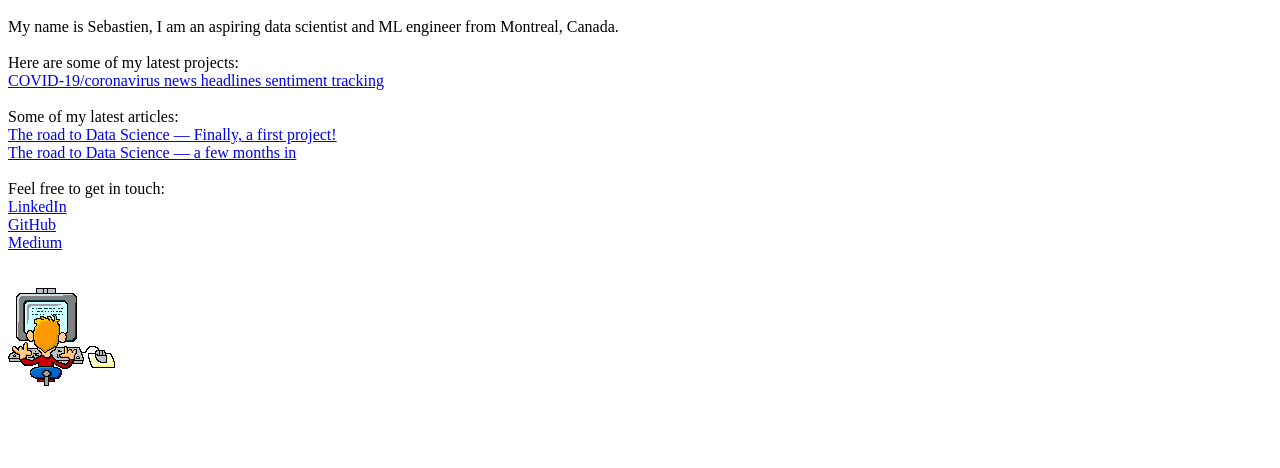
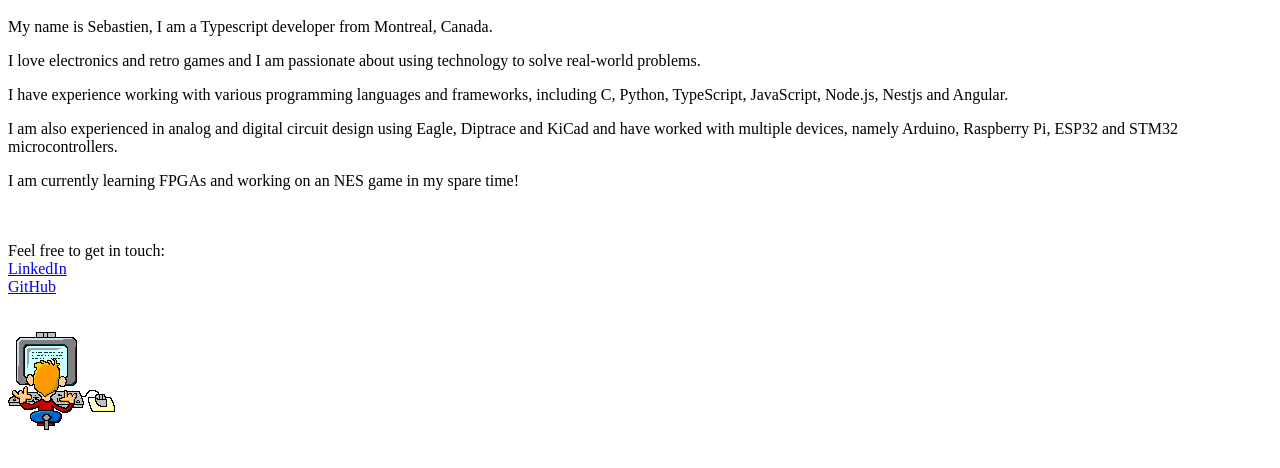
Before and after one commit to sebastienvezina/sebastienvezina.github.io, a plain HTML site: page index.html in a window 1280 px wide. Shown: the part 48-516 px from the top of the page. Drawn offline with Linux system fonts and the light colour scheme.

Commit message:
Update index.html

```diff
--- a/index.html
+++ b/index.html
@@ -13,27 +13,16 @@
     </head>
     <body>
         <h1>Hello World!</h1>
-        My name is Sebastien, I am an aspiring data scientist and ML engineer from Montreal, Canada.
+        <p>My name is Sebastien, I am a Typescript developer from Montreal, Canada.</p>
+        <p>I love electronics and retro games and I am passionate about using technology to solve real-world problems.</p>
+        <p>I have experience working with various programming languages and frameworks, including C, Python, TypeScript, JavaScript, Node.js, Nestjs and Angular.</p>
+        <p>I am also experienced in analog and digital circuit design using Eagle, Diptrace and KiCad and have worked with multiple devices, namely Arduino, Raspberry Pi, ESP32 and STM32 microcontrollers.</p>
+        <p>I am currently learning FPGAs and working on an NES game in my spare time!</p>
         <br>
         <br>
-        Here are some of my latest projects:
-        <br>
-        <a href="https://covid19.sebastienvezina.com" target="_blank">COVID-19/coronavirus news headlines sentiment tracking</a>
-        <br>
-        <br>
-
-        Some of my latest articles:
-        <br>
-        <a href="https://medium.com/@sebastien.vezina/the-road-to-data-science-finally-a-first-project-1fcfcabc79c8" target="_blank">The road to Data Science — Finally, a first project!</a>
-        <br>
-        <a href="https://medium.com/@sebastien.vezina/the-road-to-data-science-a-few-months-in-c00053d9f033" target="_blank">The road to Data Science — a few months in</a>
-        <br>
-        <br>
-
         Feel free to get in touch:<br>
         <a href="https://www.linkedin.com/in/s%C3%A9bastien-v%C3%A9zina-02257734/" target="_blank">LinkedIn</a><br>
         <a href="https://github.com/sebastienvezina" target="_blank">GitHub</a><br>
-        <a href="https://medium.com/@sebastien.vezina" target="_blank">Medium</a><br>
         <br><br>
 
         <img src="assets/images/computer-ani.gif">
```
